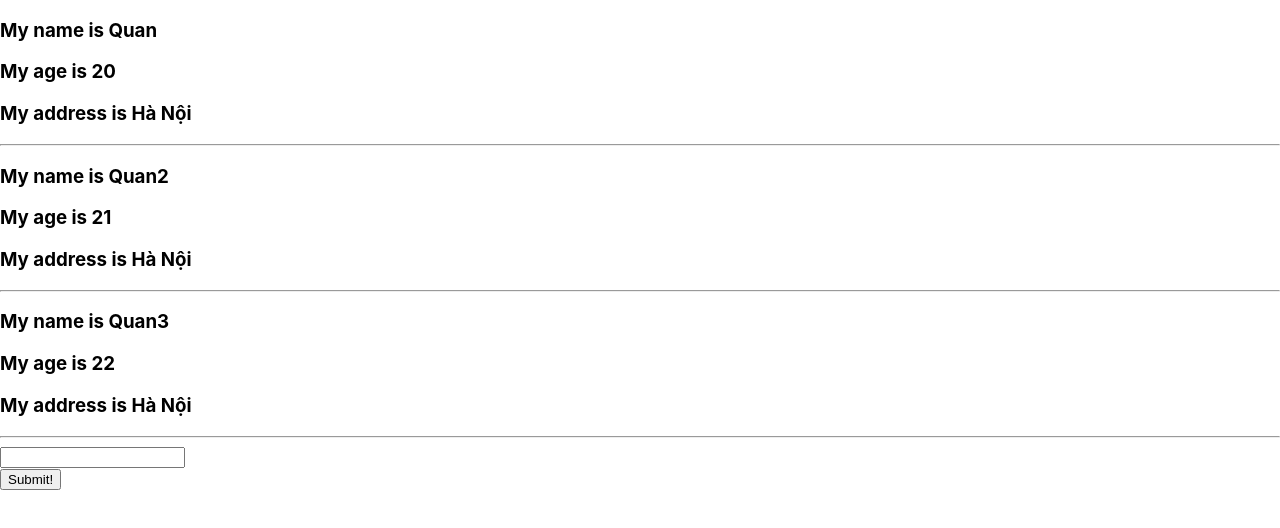
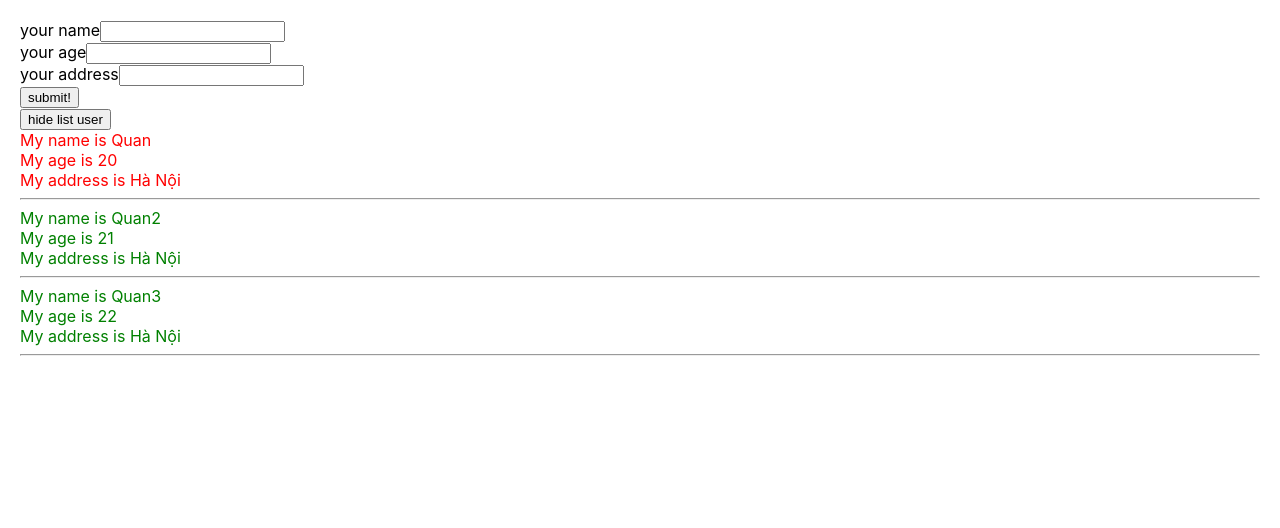
Before and after one commit to vanquanlc/base-react-redux, a React (Create React App) app: page / in a window 1280 px wide. Shown: the top 528 px of the page. Built offline with nearby package versions, Linux system fonts and the light colour scheme.

Commit message:
#25 conditionnal output

```diff
--- a/src/App.css
+++ b/src/App.css
@@ -1,4 +1,5 @@
 body {
+  padding: 20px;
   margin: 0;
   font-family: -apple-system, BlinkMacSystemFont, 'Segoe UI', 'Roboto', 'Oxygen',
     'Ubuntu', 'Cantarell', 'Fira Sans', 'Droid Sans', 'Helvetica Neue',
@@ -50,3 +51,10 @@ code {
     transform: rotate(360deg);
   }
 }
+
+.green{
+  color: green;
+}
+.red{
+  color: red;
+}
--- a/src/components/DisplayInfo.js
+++ b/src/components/DisplayInfo.js
@@ -1,21 +1,38 @@
 import React from "react";
 
 class DisplayInfo extends React.Component{
+    state = {
+        isShow: true
+    }
+    handleShowHideListUser(){
+        this.setState({
+            isShow: !this.state.isShow
+        })
+    }
     render(){
         const {listUsers} = this.props;
         return (
-            <div>{
-                listUsers.map((user) => {
+         <div>
+            <button
+                onClick={()=>{this.handleShowHideListUser()}}
+            >
+                {this.state.isShow? 'hide': 'show'} list user
+            </button>
+            {this.state.isShow &&
+            <div>
+                {listUsers.map((user) => {
                     return (
-                        <div key={user.id}>
-                            <h3>My name is {user.name}</h3>
-                            <h3>My age is {user.age}</h3>
-                            <h3>My address is {user.address}</h3>
+                        <div key={user.id} className={user.age > 20 ? 'green': 'red'}>
+                            <span>My name is {user.name}</span><br/>
+                            <span>My age is {user.age}</span><br/>
+                            <span>My address is {user.address}</span><br/>
                             <hr/>
                         </div>
                     )
                 })}
-            </div>
+            </div>}
+
+         </div>
         )
     }
 }
--- a/src/components/MyComponent.js
+++ b/src/components/MyComponent.js
@@ -31,16 +31,11 @@ class MyComponent extends React.Component{
     render(){
         return(
           <div>
-            <DisplayInfo
+
+          <UserInfo></UserInfo>
+          <DisplayInfo
                 listUsers={this.state.listUsers}
             />
-            <form>
-              <UserInfo
-                name={this.state.name}
-              />
-              <button type="submit">Submit!</button>
-            </form>
-
           </div>
 
         )
--- a/src/components/UserInfo.js
+++ b/src/components/UserInfo.js
@@ -9,10 +9,15 @@ class UserInfo extends React.Component{
 
     render(){
         return (
-            <div>
-                <label></label>
+            <form >
+                <label>your name</label>
                 <input type="text" onChange={(event)=> {this.handleOnChange(event.target.value)}}/>
-            </div>
+                <br/><label>your age</label>
+                <input type="text" onChange={(event)=> {this.handleOnChange(event.target.value)}}/>
+                <br/><label>your address</label>
+                <input type="text" onChange={(event)=> {this.handleOnChange(event.target.value)}}/>
+                <br/><button type="submit">submit!</button>
+            </form>
 
         )
     }
--- a/src/index.js
+++ b/src/index.js
@@ -8,9 +8,9 @@ import store from './redux/store';
 const root = ReactDOM.createRoot(document.getElementById('root'));
 root.render(
   <Provider store={store}>
-    <React.StrictMode>
+    {/* <React.StrictMode> */}
       <App />
-    </React.StrictMode>
+    {/* </React.StrictMode> */}
   </Provider>
 );
 
```
